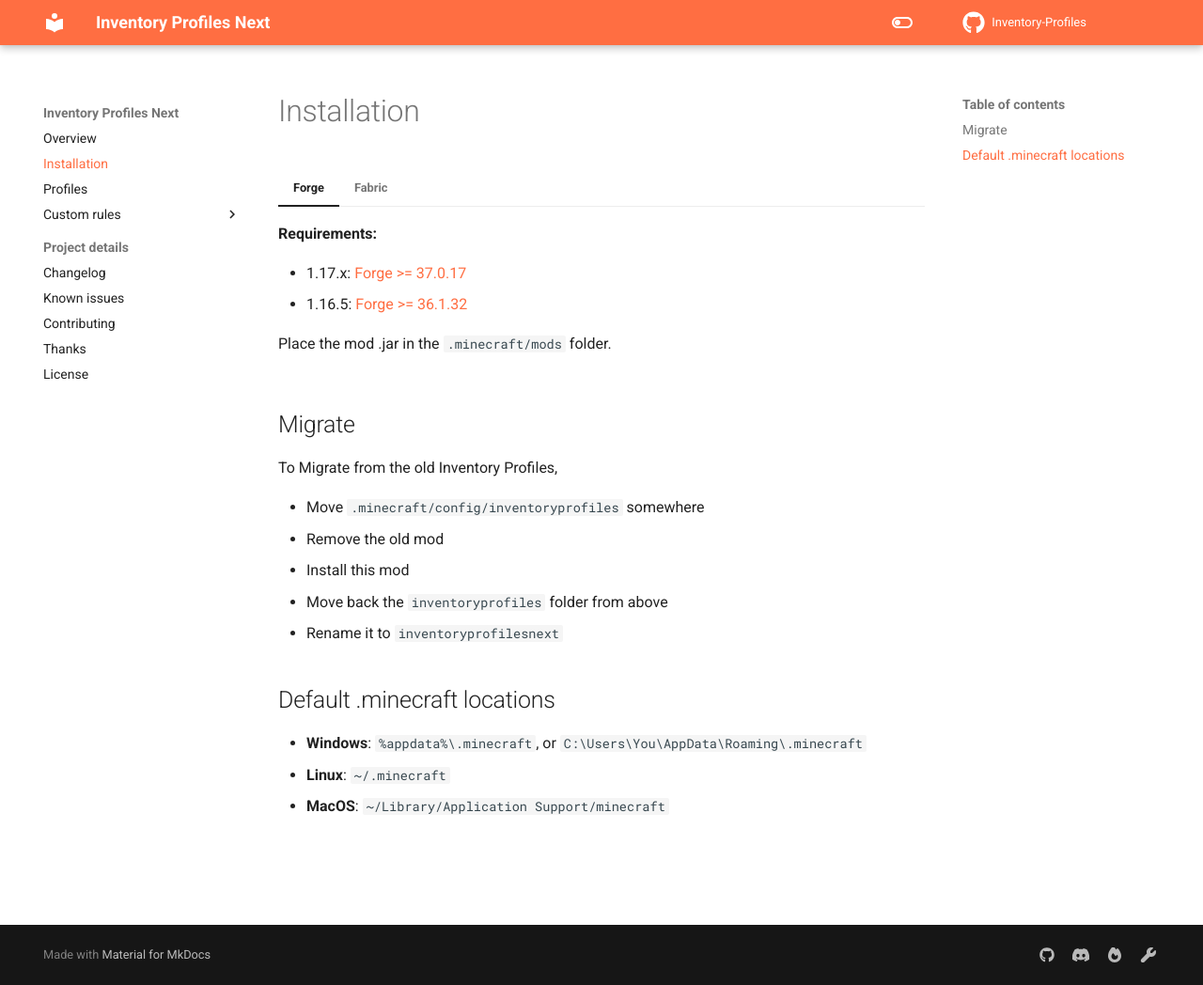
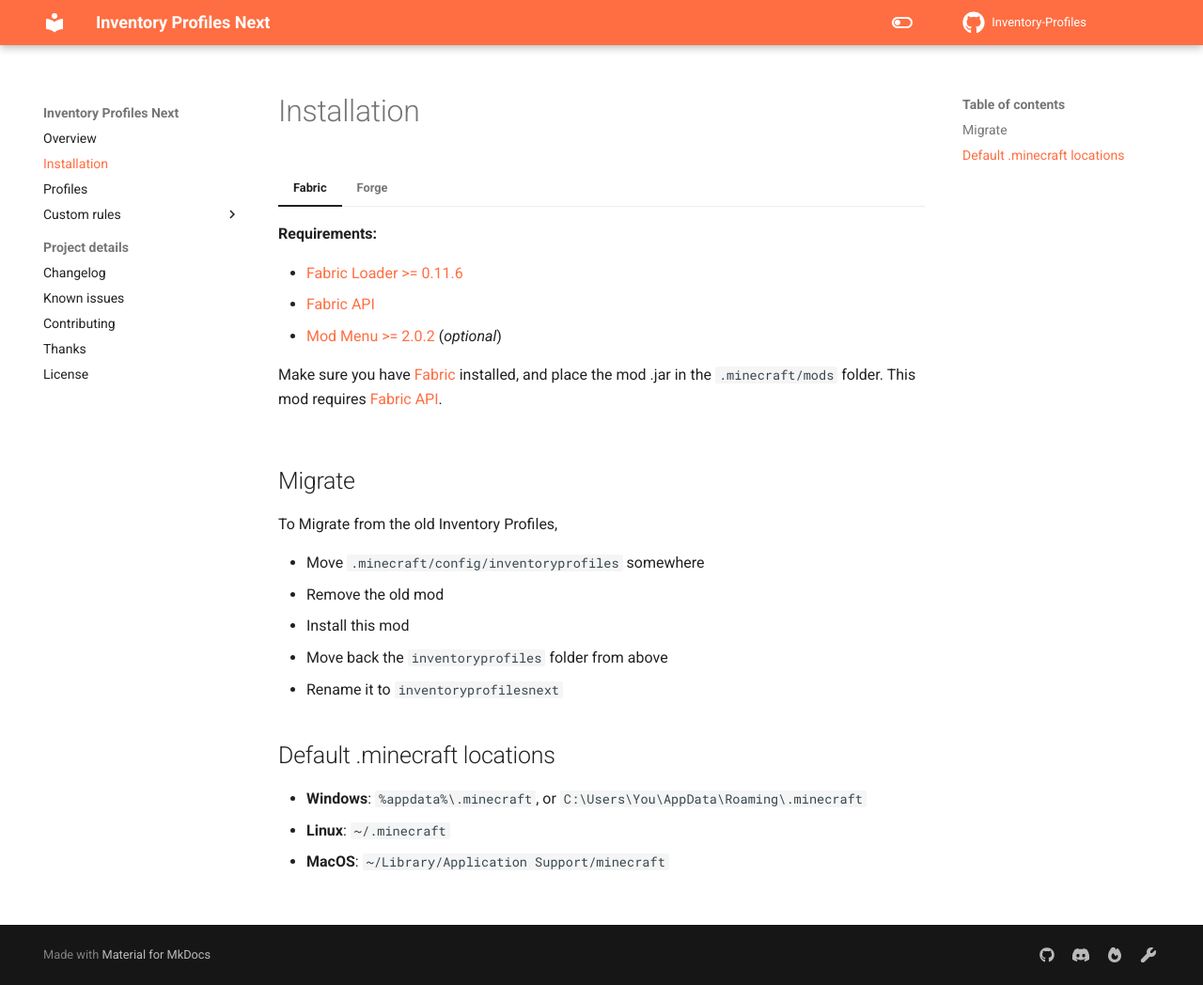
Before and after one commit to dehen/Inventory-Profiles-Next.github.io, an MkDocs documentation site: the page built from docs/installation.md, in a window 1280 px wide and 1048 px high. Shown: the whole window at 94% size. Built offline with MkDocs 1.6.1 and Material for MkDocs 9.7.7, drawn with Linux system fonts in a browser that asks for light colours; comment, search, counter and statistics services are not loaded.

Commit message:
Fabric by default in installation

```diff
--- a/docs/installation.md
+++ b/docs/installation.md
@@ -1,13 +1,4 @@
 # Installation
-
-=== "Forge"
-
-    **Requirements:**
-
-    - 1.17.x: [Forge >= 37.0.17](https://files.minecraftforge.net/net/minecraftforge/forge/index_1.17.1.html)
-    - 1.16.5: [Forge >= 36.1.32](https://files.minecraftforge.net/net/minecraftforge/forge/index_1.16.5.html)
-
-    Place the mod .jar in the `.minecraft/mods` folder.
 
 === "Fabric"
 
@@ -18,6 +9,15 @@
     - [Mod Menu >= 2.0.2](https://www.curseforge.com/minecraft/mc-mods/modmenu) (*optional*)
 
     Make sure you have [Fabric](https://fabricmc.net/) installed, and place the mod .jar in the `.minecraft/mods` folder. This mod requires [Fabric API](https://www.curseforge.com/minecraft/mc-mods/fabric-api).
+
+=== "Forge"
+
+    **Requirements:**
+
+    - 1.17.x: [Forge >= 37.0.17](https://files.minecraftforge.net/net/minecraftforge/forge/index_1.17.1.html)
+    - 1.16.5: [Forge >= 36.1.32](https://files.minecraftforge.net/net/minecraftforge/forge/index_1.16.5.html)
+
+    Place the mod .jar in the `.minecraft/mods` folder.
 
 ## Migrate
 
```
